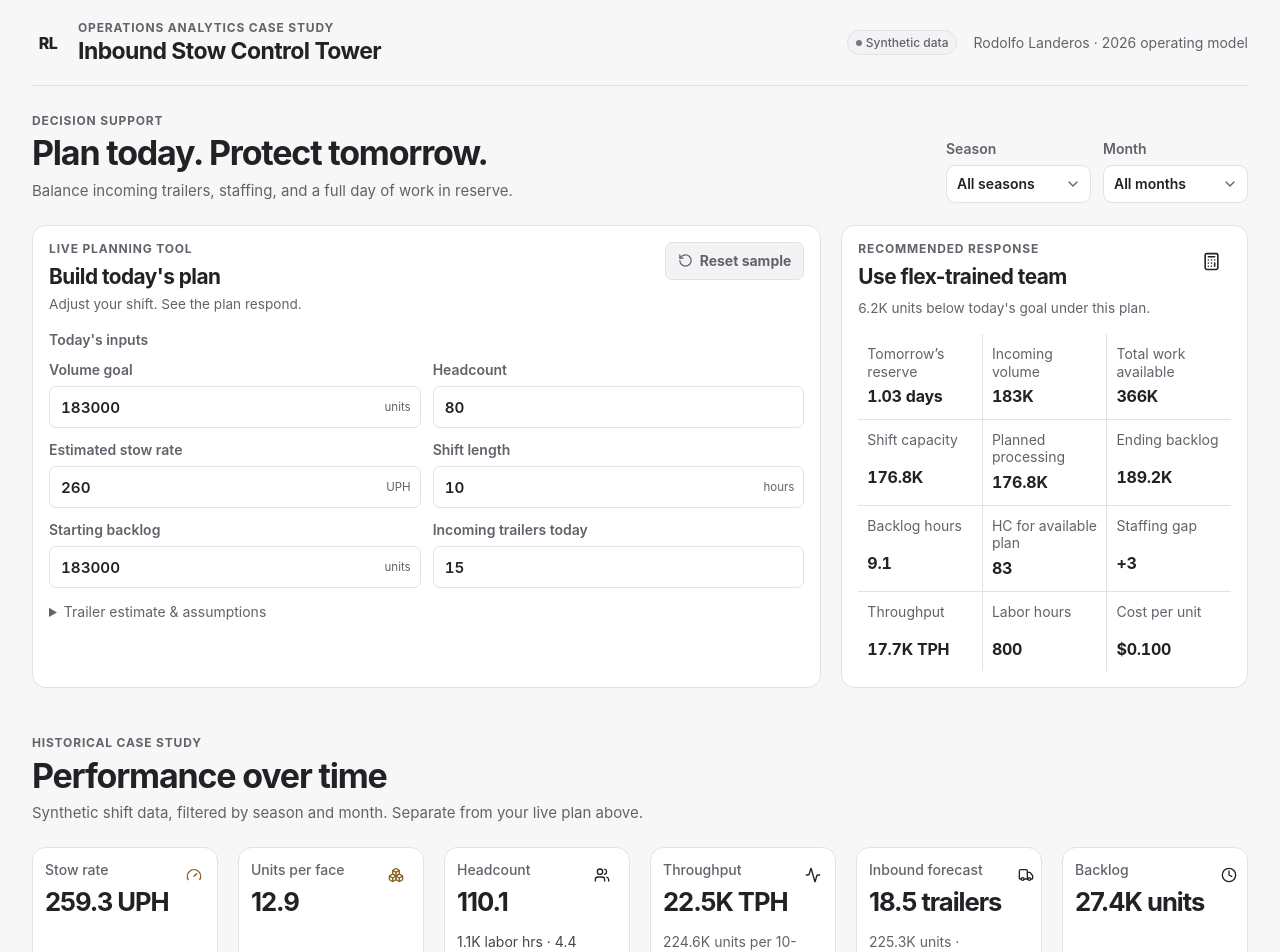
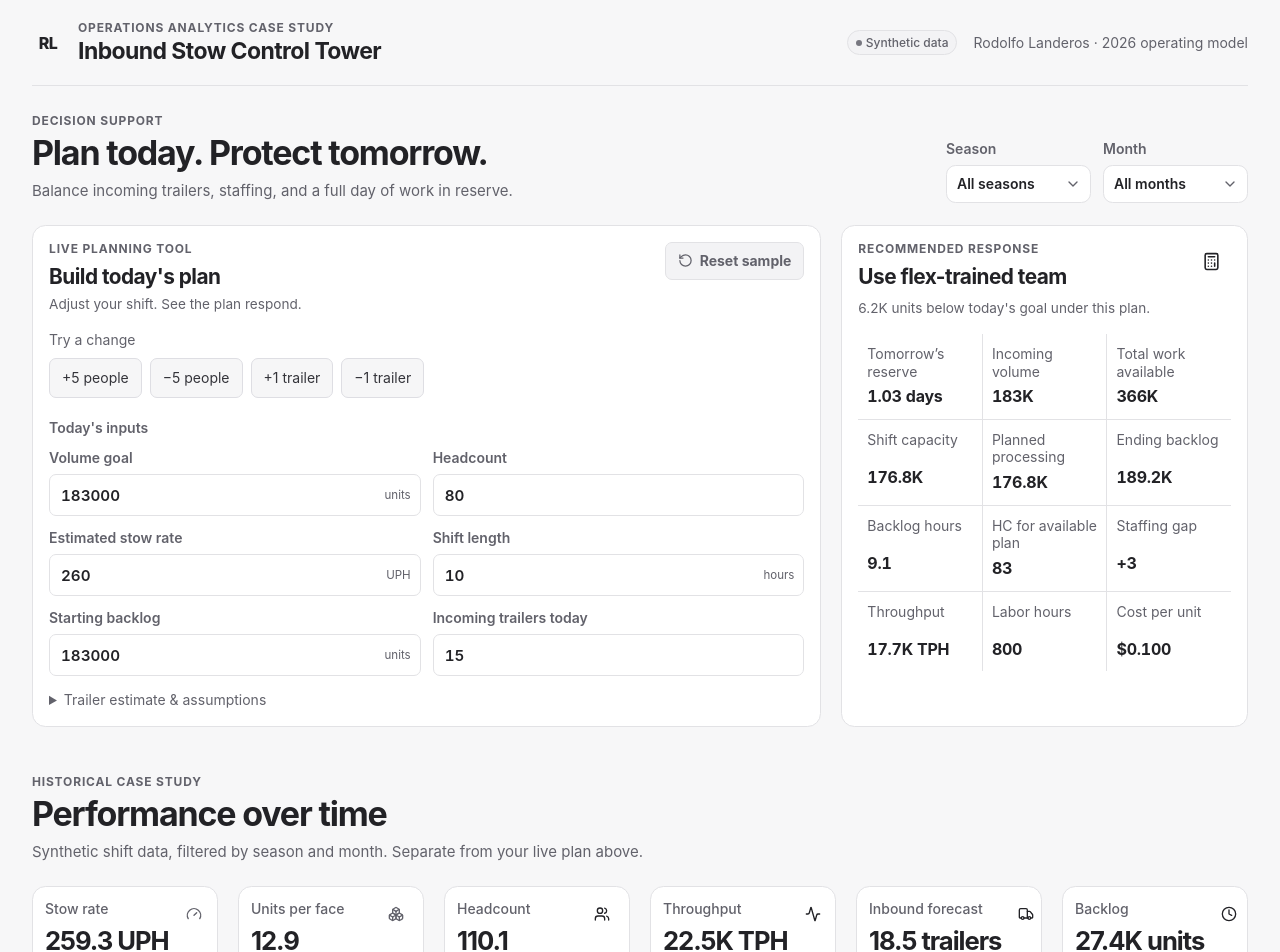
Before and after one commit to Landerosr/inbound-stow-operations-dashboard, a React (Vite) app: page / in a window 1280 px wide. Shown: the top 952 px of the page. Built offline with nearby package versions, Linux system fonts and the light colour scheme.

Commit message:
Add quick planning controls and neutralize remaining accents

```diff
--- a/app/globals.css
+++ b/app/globals.css
@@ -404,6 +404,16 @@ body { font-size: 16px; }
 .scenario-result-grid strong { font-size: 1rem; }
 .status-badge { color: var(--muted-foreground); background: #f3f3f5; border-color: var(--border); }
 .status-dot { background: #777780; }
-.metric-icon-watch { color: #8a601f; }
+.metric-icon-watch { color: #62626b; }
+.decision-stat strong { color: #34343a; }
+.quick-plan { margin-bottom: 20px; }
+.quick-plan > span { display: block; margin-bottom: 8px; color: #62626b; font-size: .875rem; }
+.quick-plan > div { display: flex; flex-wrap: wrap; gap: 8px; }
+.quick-plan button { min-height: 40px; padding: 8px 12px; border: 1px solid #dedee3; border-radius: 7px; background: #f6f6f7; color: #34343a; font-size: .875rem; cursor: pointer; transition: background 120ms ease; }
+.quick-plan button:hover:not(:disabled) { background: #e9e9ec; }
+.quick-plan button:active:not(:disabled) { background: #dcdce1; }
+.quick-plan button:focus-visible { outline: 2px solid #34343a; outline-offset: 2px; }
+.quick-plan button:disabled { opacity: .45; cursor: not-allowed; }
+@media (prefers-reduced-motion: reduce) { .quick-plan button { transition: none; } }
 .recharts-tooltip-wrapper { color: var(--foreground); }
 @media (max-width: 780px) { .dashboard-shell { padding: 0 18px 28px; } }
--- a/app/page.tsx
+++ b/app/page.tsx
@@ -529,6 +529,15 @@ export default function Home() {
           <CardContent>
             <div className="scenario-fieldset">
               <div className="scenario-group">
+                <div className="quick-plan" aria-label="Quick staffing and arrival adjustments">
+                  <span>Try a change</span>
+                  <div>
+                    <button type="button" onClick={() => setScenario(s => ({ ...s, headcount: s.headcount + 5 }))}>+5 people</button>
+                    <button type="button" disabled={scenario.headcount < 5} onClick={() => setScenario(s => ({ ...s, headcount: Math.max(0, s.headcount - 5) }))}>−5 people</button>
+                    <button type="button" onClick={() => setScenario(s => ({ ...s, incomingTrailers: s.incomingTrailers + 1 }))}>+1 trailer</button>
+                    <button type="button" disabled={scenario.incomingTrailers < 1} onClick={() => setScenario(s => ({ ...s, incomingTrailers: Math.max(0, s.incomingTrailers - 1) }))}>−1 trailer</button>
+                  </div>
+                </div>
                 <h3>Today&apos;s inputs</h3>
                 <div className="scenario-input-grid">
                   <NumberField label="Volume goal" field="volumeGoal" value={scenario.volumeGoal} setScenario={setScenario} suffix="units" />
```
